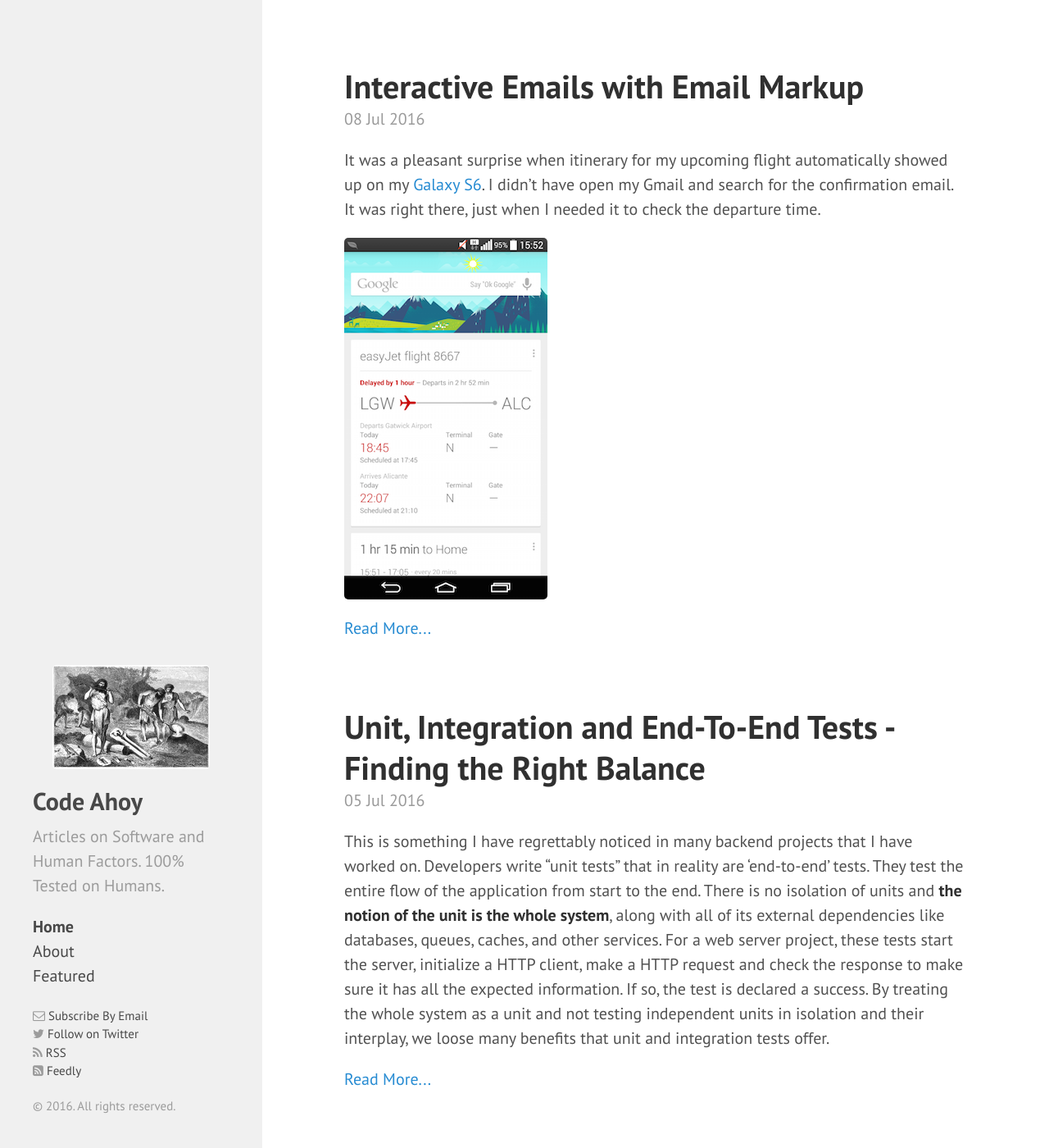
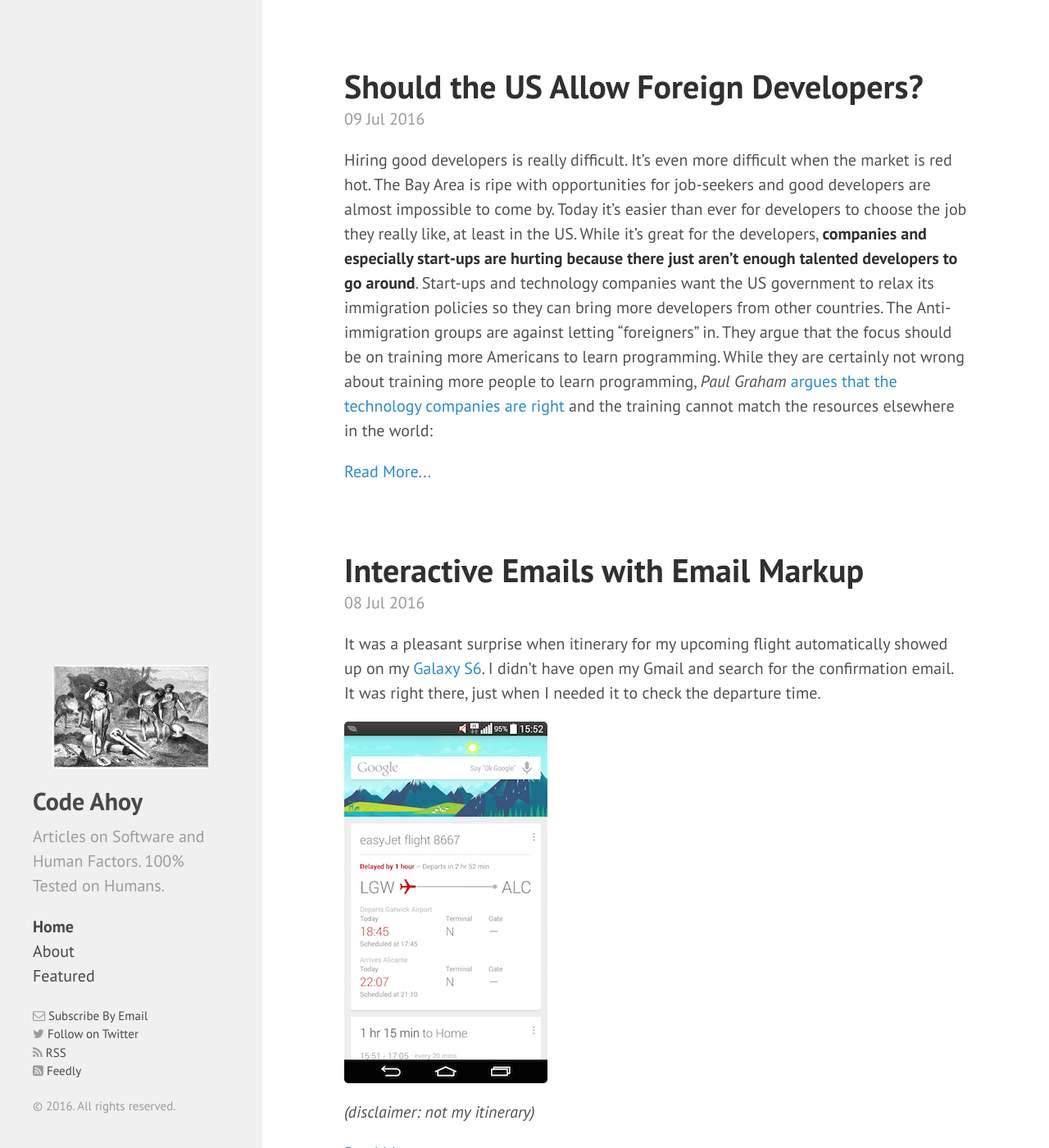
Before and after one commit to talk2viren/umermansoor.github.io, a Jekyll site: the page built from index.html, in a window 1280 px wide and 1400 px high. Shown: the whole window at 82% size. Built offline with Jekyll 4.4.1, drawn with Linux system fonts in a browser that asks for light colours; nearby versions of some CDN libraries; the list of posts is cut into pages by our own code; some of the changed text lies outside the part shown.

Commit message:
new blog post

```diff
--- a/_posts/2016-07-08-interactive-emails-with-email-markup.md
+++ b/_posts/2016-07-08-interactive-emails-with-email-markup.md
@@ -8,6 +8,7 @@ excerpt_separator: <!--more-->
 It was a pleasant surprise when itinerary for my upcoming flight automatically showed up on my [Galaxy S6](https://en.wikipedia.org/wiki/Samsung_Galaxy_S6). I didn't have open my Gmail and search for the confirmation email. It was right there, just when I needed it to check the departure time.
 
 ![google-flight-trip]({{ site.url }}/img/blogs/google-flight-trip.png)
+*(disclaimer: not my itinerary)*
 
 <!--more-->
 
--- /dev/null
+++ b/_posts/2016-07-09-should-the-us-allow-foreign-developers.md
@@ -0,0 +1,30 @@
+---
+layout: post
+title: Should the US Allow Foreign Developers?
+comments: True
+excerpt_separator: <!--more-->
+---
+
+Hiring good developers is really difficult. It's even more difficult when the market is red hot. The Bay Area is ripe with opportunities for job-seekers and good developers are almost impossible to come by. Today it's easier than ever for developers to choose the job they really like, at least in the US. While it's great for the developers, **companies and especially start-ups are hurting because there just aren't enough talented developers to go around**. Start-ups and technology companies want the US government to relax its immigration policies so they can bring more developers from other countries. The Anti-immigration groups are against letting "foreigners" in. They argue that the focus should be on training more Americans to learn programming. While they are certainly not wrong about training more people to learn programming, *Paul Graham* [argues that the technology companies are right](http://www.paulgraham.com/95.html) and the training cannot match the resources elsewhere in the world:
+
+<!--more-->
+
+> The technology companies are right. What the anti-immigration people don't understand is that **there is a huge variation in ability between competent programmers and exceptional ones, and while you can train people to be competent, you can't train them to be exceptional**. Exceptional programmers have an aptitude for and interest in programming that is not merely the product of training.
+>
+> The US has less than 5% of the world's population. Which means if the qualities that make someone a great programmer are evenly distributed, 95% of great programmers are born outside the US.
+
+He's right. If people don't have an interest in programming, they give up or even worse, stick around just for the money. I have seen too many "developers" doing it just for the money. **They religiously punch the clock 9 to 5 just for one thing: the paycheck**. They have absolutely zero passion towards their profession and no respect for software engineering. To be fair to them, staring at lines of code and thinking in terms of algorithms, isn't for everyone. Good developers who actually love software but are working in environments where their passion isn't shared by their colleagues, either quit and mentally check-out.
+
+And what about the claim that technology companies like foreigners because they can pay them lower wages? Or by having more options available, they can drive the prices down? I personally haven't seen the wage difference. Foreigners are paid about the same as locals and bringing them over to US isn't cheap either: there are legal fees, relocation bonuses and a huge risk that the person may not like the job and quit within a year.
+
+>  So they [Anti-immigration groups] claim it's because they want to drive down salaries. But if you talk to startups, you find practically every one over a certain size has gone through legal contortions to get programmers into the US, where they then paid them the same as they'd have paid an American. **Why would they go to extra trouble to get programmers for the same price? The only explanation is that they're telling the truth: there are just not enough great programmers to go around**.
+
+I know at least three start-ups that shipped their entire software development to India (that's 30 software development jobs between them) just because they couldn't find developers locally.
+
+So should the US allow a few thousand great programmers to come in every year? I think the answer is that it *absolutely* should. Growing up, my dad used to tell me that one of the reasons why the US is the greatest country in the world is because it attracts bright people from all over the planet and provides them plenty of opportunities to succeed. China may have the potential to [challenge](http://www.infoworld.com/article/2862396/techology-business/chinas-competition-with-silicon-valley-is-about-to-get-serious.html) the Silicon Valley. Paul Graham asks what would happen if great programmers gathered someplace else:
+
+> What if most of the great programmers collected in one hub, and it wasn't here [in the US]? That scenario may seem unlikely now, but it won't be if things change as much in the next 50 years as they did in the last 50.
+>
+**We have the potential to ensure that the US remains a technology superpower just by letting in a few thousand great programmers a year**. What a colossal mistake it would be to let that opportunity slip. **It could easily be the defining mistake this generation of American politicians later become famous for**. And unlike other potential mistakes on that scale, it costs nothing to fix.
+
+Do you agree or disagree? Please leave your comments in the section below.
```
